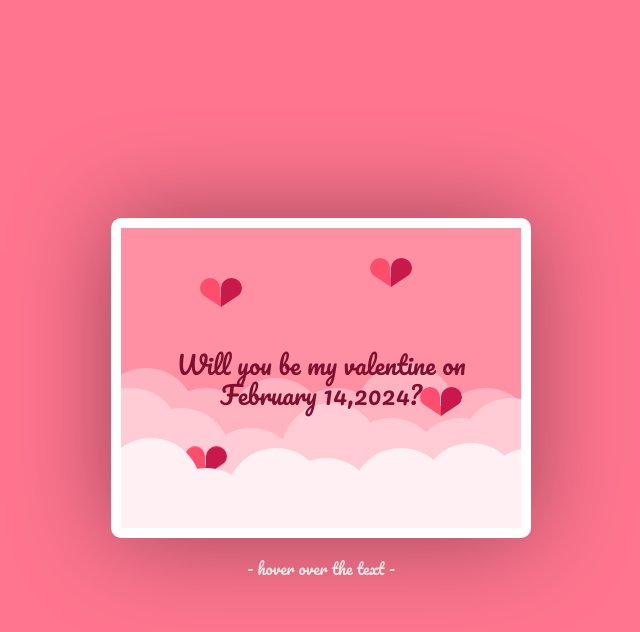
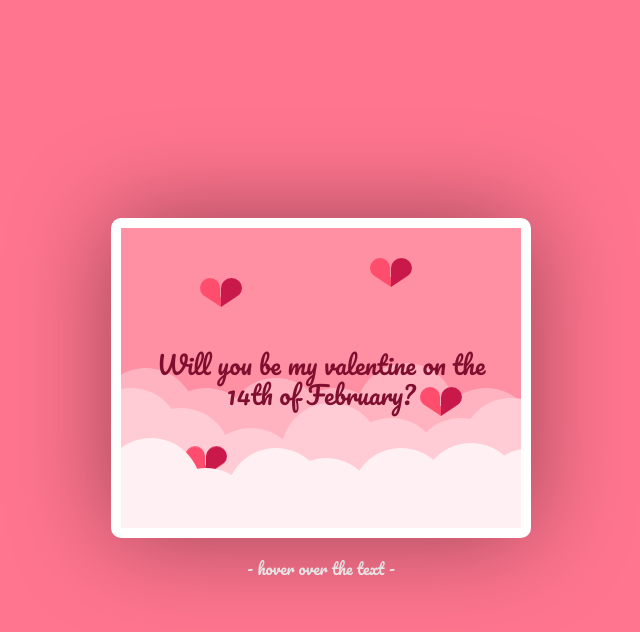
Before and after one commit to johnbryangarcia/Invitation, a plain HTML site: page index.html in a window 1280 px wide. In both pictures the pointer is over the element 640 px from the left and 363 px from the top of the page. Shown: the whole page, without its empty margins (319-959 px from the left). Drawn offline with Linux system fonts and the light colour scheme.

Commit message:
4th commit

```diff
--- a/css/style.css
+++ b/css/style.css
@@ -202,6 +202,6 @@ body {
 }
 
 .text:hover:before {
-  content: "Will you be my valentine on February 14,2024?";
+  content: "Will you be my valentine on the 14th of February?";
   font-size: 25px;
 }
```
